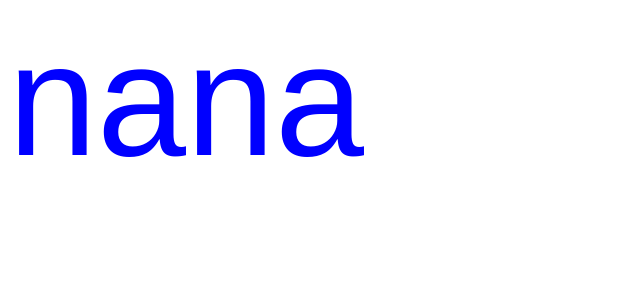
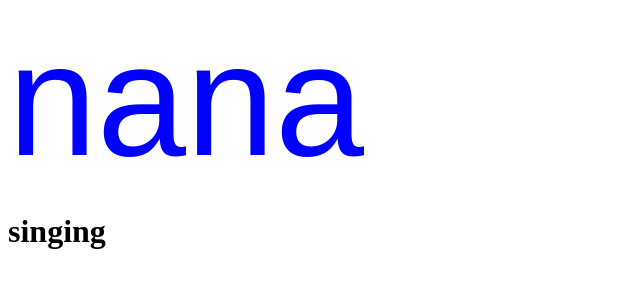
Before and after one commit to nkn262628/1121, a plain HTML site: page index.html in a window 1280 px wide. Shown: the whole page, without its empty margins (0-640 px from the left). Drawn offline with Linux system fonts and the light colour scheme.

Commit message:
變更h1

```diff
--- a/index.html
+++ b/index.html
@@ -8,5 +8,6 @@
 </head>
 <body>
     <header class="title">nana</header>
+    <h1>singing</h1>
 </body>
 </html>
```
